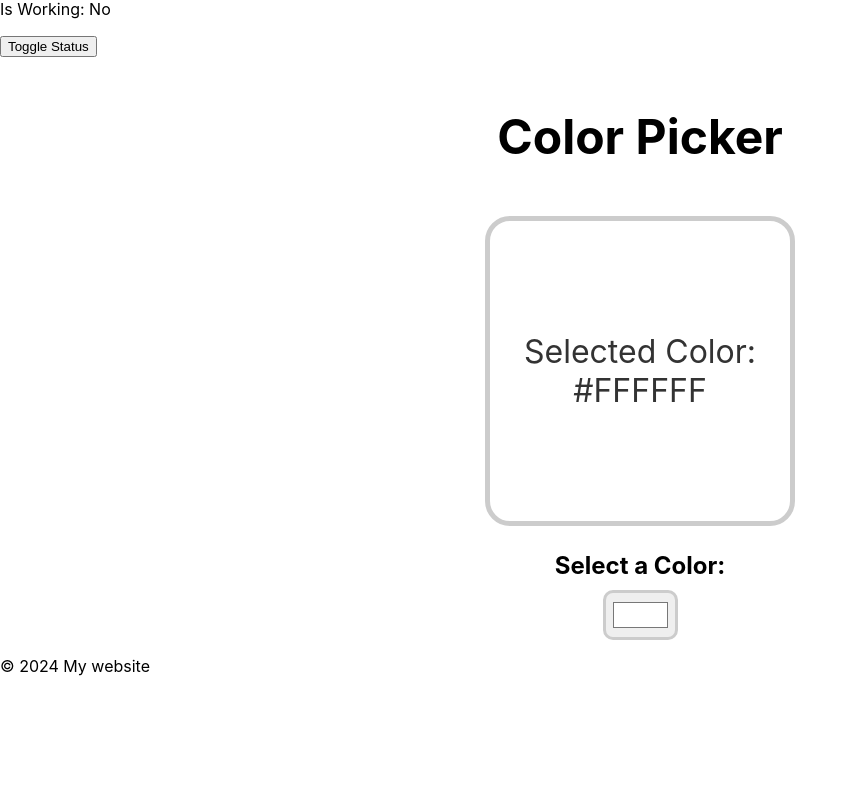
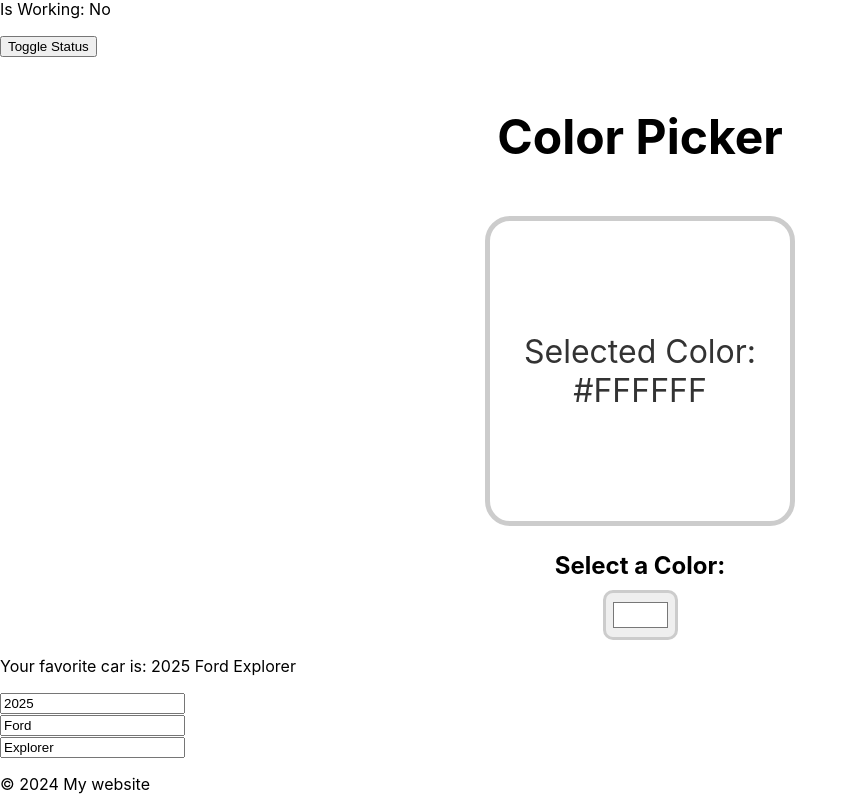
Before and after one commit to radulianoo/react-learning, a React (Create React App) app: page / in a window 1280 px wide. Shown: the part 3348-4158 px from the top of the page, without its empty margins (0-858 px from the left). Before the commit the page ends 4040 px from the top, so only its background shows below. Built offline with nearby package versions, Linux system fonts and the light colour scheme.

Commit message:
Added how to update a state of an object.

```diff
--- a/src/App.js
+++ b/src/App.js
@@ -12,6 +12,7 @@
 import Counter from "./Counter";
 import MyOtherComponent from "./MyOtherComponent";
 import ColorPicker from "./ColorPicker";
+import CarComponent from "./CarComponent";
 
 function App() {
   const fruits = [
@@ -61,6 +62,7 @@
       <Student />
       <MyComponent />
       <ColorPicker />
+      <CarComponent />
       <Footer />
     </>
   );
--- /dev/null
+++ b/src/CarComponent.jsx
@@ -0,0 +1,40 @@
+import React, { useState } from "react";
+
+//update the state of an object
+//with updater functions
+
+function CarComponent() {
+  const [car, setCar] = useState({
+    year: 2025,
+    make: "Ford",
+    model: "Explorer",
+  });
+
+  function handleYearChange(event) {
+    //c (shorthand from car) is the previous state of the object
+    setCar((c) => ({ ...c, year: event.target.value }));
+  }
+
+  function handleMakeChange(event) {
+    setCar((c) => ({ ...c, make: event.target.value }));
+  }
+
+  function handleModelChange(event) {
+    setCar((c) => ({ ...c, model: event.taregt.value }));
+  }
+
+  return (
+    <div>
+      <p>
+        Your favorite car is: {car.year} {car.make} {car.model}
+      </p>
+      <input type="number" value={car.year} onChange={handleYearChange} />{" "}
+      <br />
+      <input type="text" value={car.make} onChange={handleMakeChange} /> <br />
+      <input type="text" value={car.model} onChange={handleModelChange} />{" "}
+      <br />
+    </div>
+  );
+}
+
+export default CarComponent;
```
